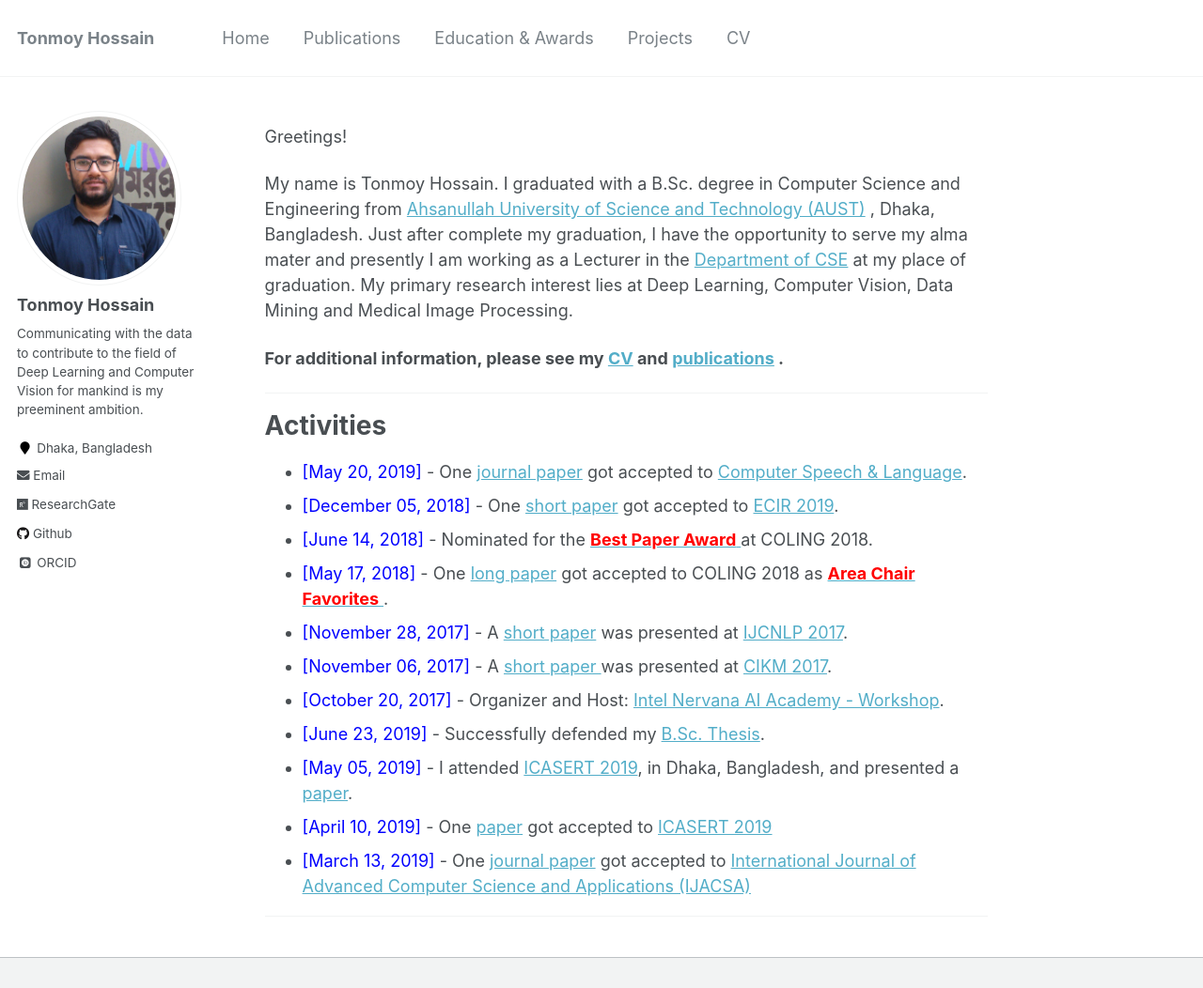
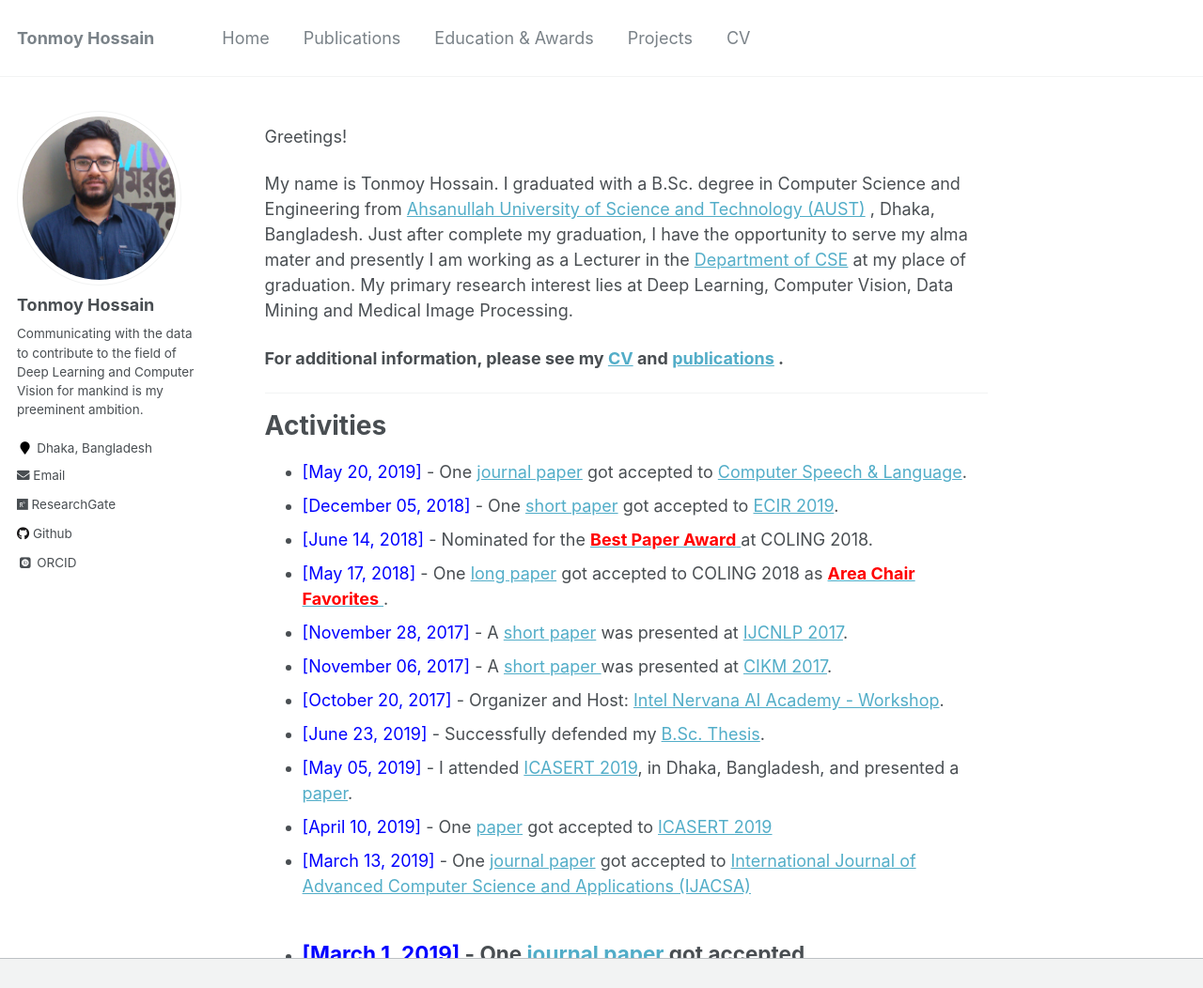
Before and after one commit to shaeekh/shaeekh.github.io, a Jekyll site: the page built from _pages/about.md, in a window 1280 px wide and 1248 px high, cut to the strip 0-1052 px from the top of the window. Shown: the whole strip at 94% size. Built offline with Jekyll 4.4.1, drawn with Linux system fonts in a browser that asks for light colours; some web fonts are replaced.

Commit message:
Update about.md

```diff
--- a/_pages/about.md
+++ b/_pages/about.md
@@ -30,5 +30,5 @@ My name is Tonmoy Hossain. I graduated with a B.Sc. degree in Computer Science a
 * <span style="color:Blue"> [May 05, 2019] </span> - I attended [ICASERT 2019](http://home.ewubd.edu/events/1st-international-conference-on-advances-in-science-engineering-and-robotics-technology-icasert-2019/), in Dhaka, Bangladesh, and presented a [paper](https://ieeexplore.ieee.org/document/8934561).
 * <span style="color:Blue"> [April 10, 2019] </span> - One [paper](https://ieeexplore.ieee.org/document/8934561) got accepted to [ICASERT 2019](http://home.ewubd.edu/events/1st-international-conference-on-advances-in-science-engineering-and-robotics-technology-icasert-2019/)
 * <span style="color:Blue"> [March 13, 2019] </span> - One [journal paper](https://thesai.org/Downloads/Volume10No3/Paper_68-A_Gender_Neutral_Approach_to_Detect_Early_Alzheimers_Disease.pdf) got accepted to [International Journal of Advanced Computer Science and Applications (IJACSA)](https://thesai.org/Publications/IJACSA/)
-
+* <span style="color:Blue"> [March 1, 2019] </span> - One [journal paper](https://www.ijser.org/researchpaper/Brain-Tumor-Segmentation-Techniques-on-Medical-Images-A-Review.pdf) got accepted.
 -----------
```
